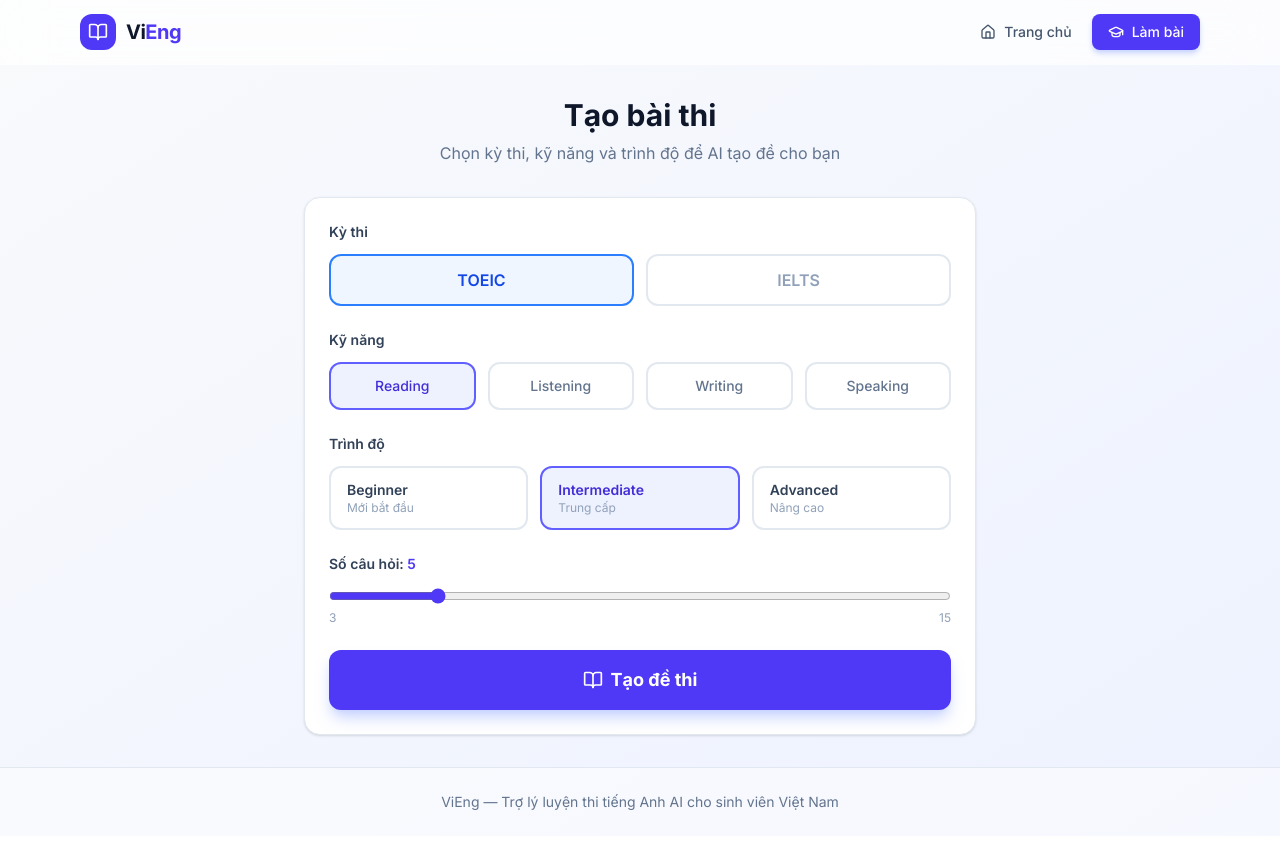
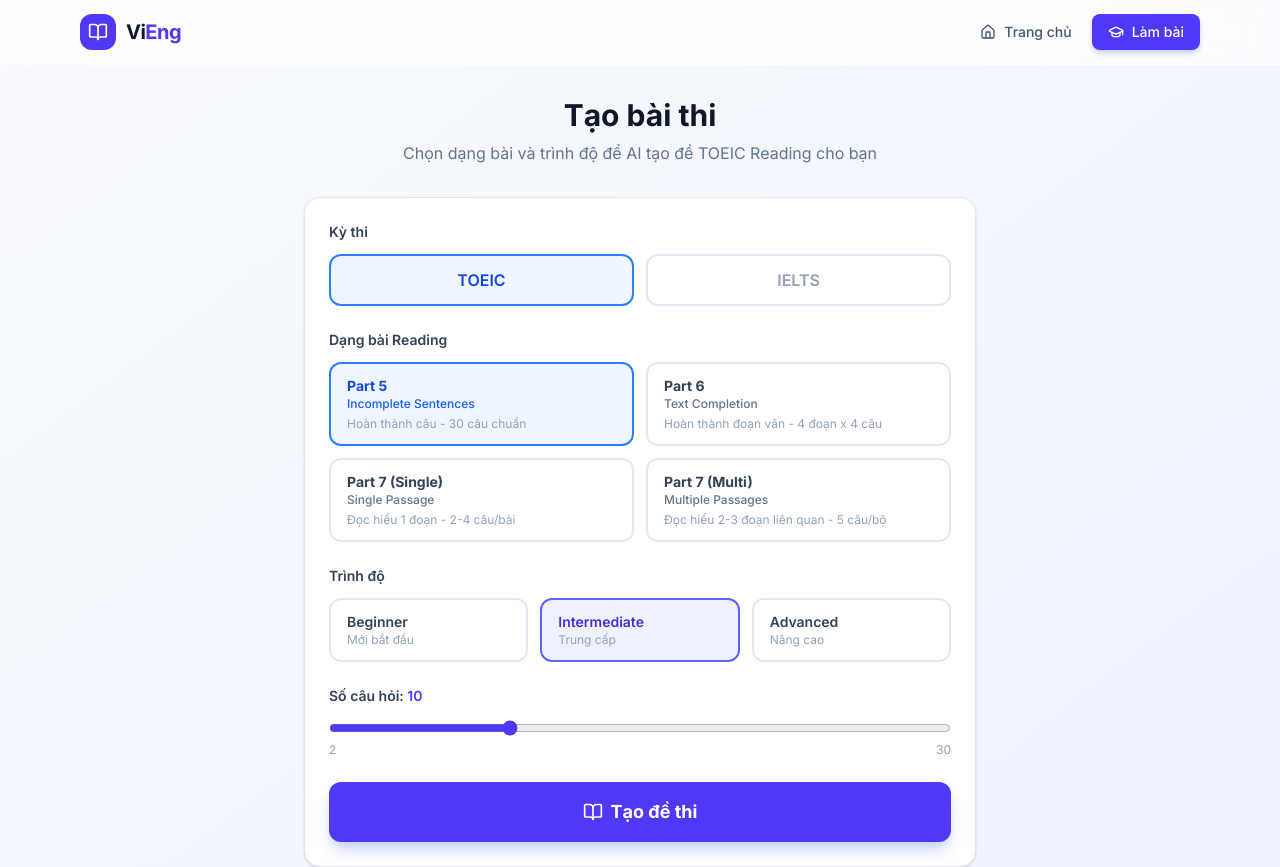
Before and after one commit to LeNhan18/ViEng, a React (Vite) app in the folder frontend/: page /exam in a window 1280 px wide. Shown: the top 867 px of the page. Before the commit the page ends 836 px from the top, so only its background shows below. Built offline with nearby package versions, Linux system fonts and the light colour scheme.

Commit message:
Cập nhật frontend

```diff
--- a/frontend/src/api.js
+++ b/frontend/src/api.js
@@ -5,13 +5,15 @@ const api = axios.create({
   timeout: 60000,
 });
 
-export async function generateTest({ examType, skill, level, numQuestions }) {
-  const { data } = await api.post("/test/generate", {
+export async function generateTest({ examType, skill, level, numQuestions, part }) {
+  const body = {
     exam_type: examType,
     skill,
     level,
     num_questions: numQuestions,
-  });
+  };
+  if (part) body.part = part;
+  const { data } = await api.post("/test/generate", body);
   return data;
 }
 
--- a/frontend/src/pages/Exam.jsx
+++ b/frontend/src/pages/Exam.jsx
@@ -8,11 +8,39 @@ const EXAM_TYPES = [
   { value: "ielts", label: "IELTS", color: "border-green-500 bg-green-50 text-green-700" },
 ];
 
-const SKILLS = [
-  { value: "reading", label: "Reading" },
-  { value: "listening", label: "Listening" },
-  { value: "writing", label: "Writing" },
-  { value: "speaking", label: "Speaking" },
+const TOEIC_READING_PARTS = [
+  {
+    value: "part5",
+    label: "Part 5",
+    desc: "Incomplete Sentences",
+    detail: "Hoàn thành câu - 30 câu chuẩn",
+    defaultN: 10,
+    maxN: 30,
+  },
+  {
+    value: "part6",
+    label: "Part 6",
+    desc: "Text Completion",
+    detail: "Hoàn thành đoạn văn - 4 đoạn x 4 câu",
+    defaultN: 8,
+    maxN: 16,
+  },
+  {
+    value: "part7_single",
+    label: "Part 7 (Single)",
+    desc: "Single Passage",
+    detail: "Đọc hiểu 1 đoạn - 2-4 câu/bài",
+    defaultN: 6,
+    maxN: 29,
+  },
+  {
+    value: "part7_multiple",
+    label: "Part 7 (Multi)",
+    desc: "Multiple Passages",
+    detail: "Đọc hiểu 2-3 đoạn liên quan - 5 câu/bộ",
+    defaultN: 5,
+    maxN: 25,
+  },
 ];
 
 const LEVELS = [
@@ -28,20 +56,32 @@ export default function Exam() {
     examType: "toeic",
     skill: "reading",
     level: "intermediate",
-    numQuestions: 5,
+    part: "part5",
+    numQuestions: 10,
   });
   const [loading, setLoading] = useState(false);
   const [error, setError] = useState("");
-  const [questions, setQuestions] = useState([]);
+  const [testData, setTestData] = useState(null);
   const [current, setCurrent] = useState(0);
   const [answers, setAnswers] = useState({});
+
+  const selectedPartInfo = TOEIC_READING_PARTS.find((p) => p.value === config.part);
+
+  function handlePartChange(partValue) {
+    const part = TOEIC_READING_PARTS.find((p) => p.value === partValue);
+    setConfig((c) => ({
+      ...c,
+      part: partValue,
+      numQuestions: part?.defaultN || 5,
+    }));
+  }
 
   async function handleGenerate() {
     setLoading(true);
     setError("");
     try {
       const data = await generateTest(config);
-      setQuestions(data.questions);
+      setTestData(data);
       setAnswers({});
       setCurrent(0);
       setStep("quiz");
@@ -57,10 +97,12 @@ export default function Exam() {
   }
 
   function handleSubmit() {
+    const questions = testData?.questions || [];
     const resultData = {
       config,
       questions,
       answers,
+      readingSection: testData?.reading_section,
       score: questions.reduce((acc, q) => {
         const selected = answers[q.id];
         const correct = q.correct_answer;
@@ -76,7 +118,7 @@ export default function Exam() {
       <div className="mx-auto max-w-2xl space-y-8">
         <div className="text-center">
           <h1 className="text-3xl font-bold text-slate-900">Tạo bài thi</h1>
-          <p className="mt-2 text-slate-500">Chọn kỳ thi, kỹ năng và trình độ để AI tạo đề cho bạn</p>
+          <p className="mt-2 text-slate-500">Chọn dạng bài và trình độ để AI tạo đề TOEIC Reading cho bạn</p>
         </div>
 
         <div className="space-y-6 rounded-2xl border border-slate-200 bg-white p-6 shadow-sm">
@@ -97,24 +139,32 @@ export default function Exam() {
             </div>
           </div>
 
+          {config.examType === "toeic" && (
             <div>
-            <label className="mb-3 block text-sm font-semibold text-slate-700">Kỹ năng</label>
-            <div className="grid grid-cols-2 gap-3 sm:grid-cols-4">
-              {SKILLS.map(({ value, label }) => (
+              <label className="mb-3 block text-sm font-semibold text-slate-700">Dạng bài Reading</label>
+              <div className="grid grid-cols-2 gap-3">
+                {TOEIC_READING_PARTS.map(({ value, label, desc, detail }) => (
                   <button
                     key={value}
-                  onClick={() => setConfig((c) => ({ ...c, skill: value }))}
-                  className={`rounded-xl border-2 px-4 py-3 text-sm font-medium transition-all ${
-                    config.skill === value
-                      ? "border-indigo-500 bg-indigo-50 text-indigo-700"
-                      : "border-slate-200 text-slate-500 hover:border-slate-300"
+                    onClick={() => handlePartChange(value)}
+                    className={`rounded-xl border-2 px-4 py-3 text-left transition-all ${
+                      config.part === value
+                        ? "border-blue-500 bg-blue-50"
+                        : "border-slate-200 hover:border-slate-300"
                     }`}
                   >
+                    <div className={`text-sm font-bold ${config.part === value ? "text-blue-700" : "text-slate-700"}`}>
                       {label}
+                    </div>
+                    <div className={`text-xs font-medium ${config.part === value ? "text-blue-600" : "text-slate-500"}`}>
+                      {desc}
+                    </div>
+                    <div className="mt-1 text-xs text-slate-400">{detail}</div>
                   </button>
                 ))}
               </div>
             </div>
+          )}
 
           <div>
             <label className="mb-3 block text-sm font-semibold text-slate-700">Trình độ</label>
@@ -144,15 +194,15 @@ export default function Exam() {
             </label>
             <input
               type="range"
-              min={3}
-              max={15}
+              min={2}
+              max={selectedPartInfo?.maxN || 30}
               value={config.numQuestions}
               onChange={(e) => setConfig((c) => ({ ...c, numQuestions: +e.target.value }))}
               className="w-full accent-indigo-600"
             />
             <div className="flex justify-between text-xs text-slate-400">
-              <span>3</span>
-              <span>15</span>
+              <span>2</span>
+              <span>{selectedPartInfo?.maxN || 30}</span>
             </div>
           </div>
 
@@ -182,26 +232,62 @@ export default function Exam() {
     );
   }
 
+  const questions = testData?.questions || [];
+  const section = testData?.reading_section;
+  const part = testData?.part;
   const q = questions[current];
   const totalAnswered = Object.keys(answers).length;
 
+  const partLabel =
+    part === "part5" ? "Part 5 - Incomplete Sentences" :
+    part === "part6" ? "Part 6 - Text Completion" :
+    part === "part7_single" ? "Part 7 - Single Passage" :
+    part === "part7_multiple" ? "Part 7 - Multiple Passages" :
+    `${config.examType.toUpperCase()} Reading`;
+
+  function findPassageForQuestion(questionId) {
+    if (!section) return null;
+
+    if (part === "part6" && section.part6) {
+      for (const p of section.part6) {
+        if (p.questions.some((pq) => pq.id === questionId)) {
+          return { type: "part6", passage: p.passage };
+        }
+      }
+    }
+
+    const part7list = part === "part7_single" ? section.part7_single : section.part7_multiple;
+    if (part7list) {
+      for (const p of part7list) {
+        if (p.questions.some((pq) => pq.id === questionId)) {
+          return { type: part, passages: p.passages };
+        }
+      }
+    }
+
+    return null;
+  }
+
+  const passageInfo = q ? findPassageForQuestion(q.id) : null;
+
   return (
-    <div className="mx-auto max-w-3xl space-y-6">
+    <div className="mx-auto max-w-4xl space-y-6">
       <div className="flex items-center justify-between">
-        <h2 className="text-lg font-bold text-slate-900">
-          {config.examType.toUpperCase()} — {config.skill} — {config.level}
-        </h2>
+        <div>
+          <h2 className="text-lg font-bold text-slate-900">{partLabel}</h2>
+          <p className="text-sm text-slate-500">Trình độ: {config.level}</p>
+        </div>
         <span className="rounded-full bg-indigo-100 px-3 py-1 text-sm font-medium text-indigo-700">
           {totalAnswered}/{questions.length} đã trả lời
         </span>
       </div>
 
-      <div className="flex gap-2">
+      <div className="flex flex-wrap gap-2">
         {questions.map((_, i) => (
           <button
             key={i}
             onClick={() => setCurrent(i)}
-            className={`h-10 w-10 rounded-lg text-sm font-semibold transition-all ${
+            className={`h-9 w-9 rounded-lg text-sm font-semibold transition-all ${
               i === current
                 ? "bg-indigo-600 text-white shadow-md"
                 : answers[questions[i].id]
@@ -214,6 +300,34 @@ export default function Exam() {
         ))}
       </div>
 
+      {passageInfo && (
+        <div className="rounded-2xl border border-slate-200 bg-slate-50 p-5">
+          {passageInfo.type === "part6" && (
+            <div>
+              <div className="mb-2 text-xs font-semibold uppercase tracking-wider text-slate-400">Đoạn văn</div>
+              <div className="whitespace-pre-wrap text-sm leading-relaxed text-slate-700">
+                {passageInfo.passage}
+              </div>
+            </div>
+          )}
+          {(passageInfo.type === "part7_single" || passageInfo.type === "part7_multiple") && (
+            <div className="space-y-4">
+              {passageInfo.passages.map((text, idx) => (
+                <div key={idx}>
+                  <div className="mb-1 text-xs font-semibold uppercase tracking-wider text-slate-400">
+                    Đoạn {idx + 1}
+                  </div>
+                  <div className="whitespace-pre-wrap rounded-xl bg-white p-4 text-sm leading-relaxed text-slate-700 shadow-sm">
+                    {text}
+                  </div>
+                </div>
+              ))}
+            </div>
+          )}
+        </div>
+      )}
+
+      {q && (
         <div className="rounded-2xl border border-slate-200 bg-white p-6 shadow-sm">
           <div className="mb-1 text-sm font-medium text-indigo-600">
             Câu {current + 1}/{questions.length}
@@ -242,6 +356,7 @@ export default function Exam() {
             </div>
           )}
         </div>
+      )}
 
       <div className="flex items-center justify-between">
         <button
```
Also changed, not shown: 2 other files (tests, documents, lock files or other folders). Lines whose indentation alone changed are shown as unchanged.
